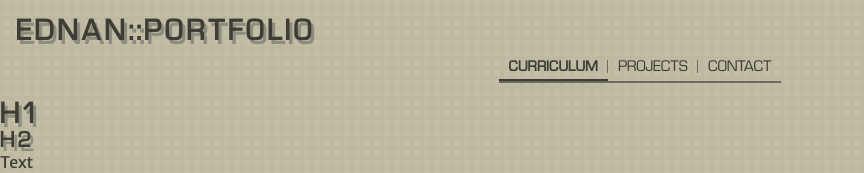
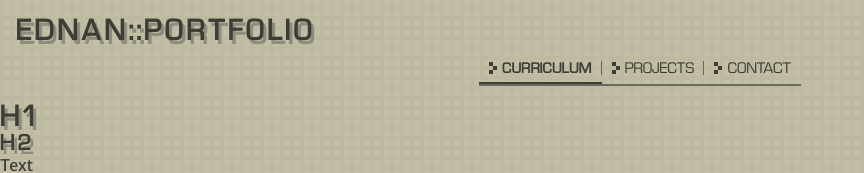
Before and after one commit to ednanf/portfolio, a React (Vite) app: page / in a window 1280 px wide. Shown: the top 173 px of the page, without its empty margins (0-864 px from the left). Built offline with nearby package versions, Linux system fonts and the light colour scheme.

Commit message:
feat(TabNav): enhance tab button styling and add icon for improved UI
* Updated tab button styles to use flexbox for better alignment.
* Added `LightThemeIcon` to each tab for visual enhancement.

```diff
--- a/src/components/TabNav/TabNav.module.css
+++ b/src/components/TabNav/TabNav.module.css
@@ -16,7 +16,9 @@
     margin: 0;
     border-radius: 0;
     transition: border-color 0.2s, color 0.2s;
-    text-decoration: none; /* Add this to remove underline from links */
+    text-decoration: none;
+    display: flex;
+    align-items: center;
 }
 
 .tabButton:not(:last-child)::after {
--- a/src/components/TabNav/TabNav.tsx
+++ b/src/components/TabNav/TabNav.tsx
@@ -1,5 +1,5 @@
-import React from 'react';
 import { Link, useLocation } from 'react-router-dom';
+import LightThemeIcon from '../../assets/graphics/buttonIcon.svg?react';
 import styles from './TabNav.module.css';
 
 type Tab = {
@@ -14,6 +14,8 @@ type TabNavProps = {
 const TabNav = ({ tabs }: TabNavProps) => {
   const location = useLocation();
 
+  const iconStyle = { color: 'var(--color-screen-decoration-primary)' };
+
   return (
     <nav className={styles.tabNav}>
       {tabs.map((tab) => (
@@ -22,6 +24,7 @@ const TabNav = ({ tabs }: TabNavProps) => {
           to={tab.path}
           className={`${styles.tabButton} ${location.pathname === tab.path ? styles.active : ''}`}
         >
+          {<LightThemeIcon style={iconStyle} height="18px" width="8px" />}
           {tab.label.toUpperCase()}
         </Link>
       ))}
```
